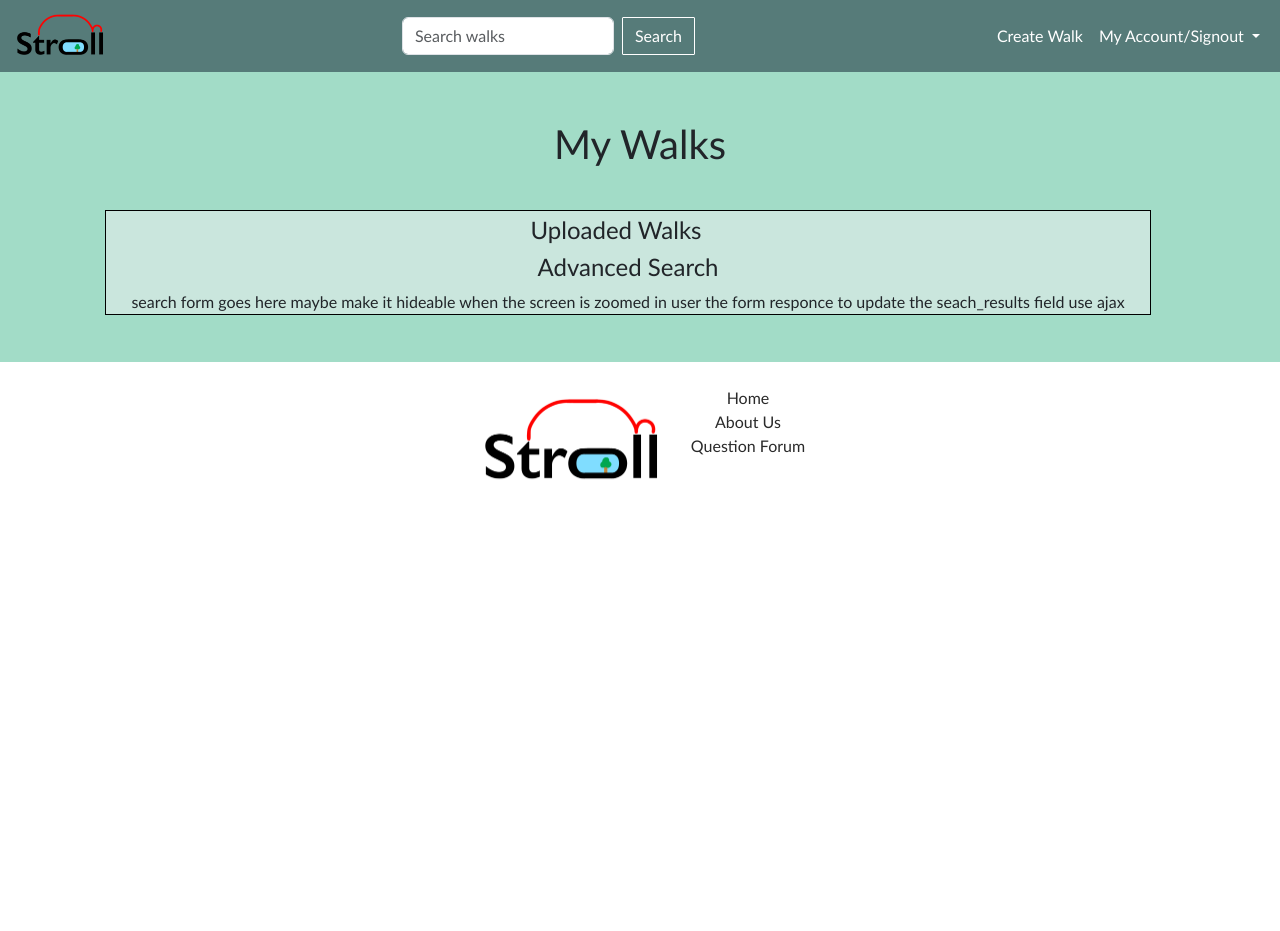
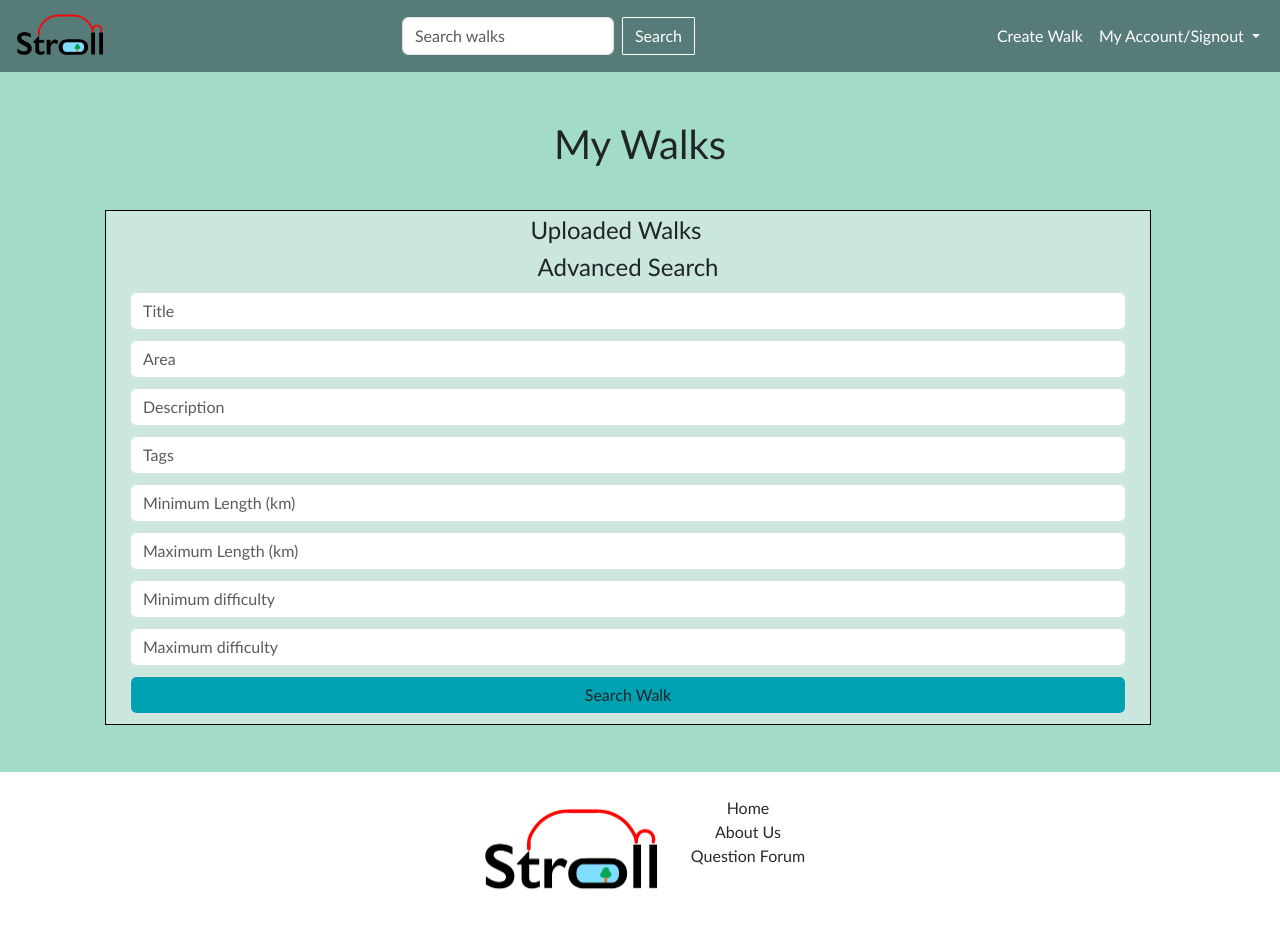
Before and after one commit to eepysleepyblaz/stroll_group_project, a Django app: page /stroll/my-profile/my-walks/ in a window 1280 px wide. Before the commit the page ends 480 px from the top, so only its background shows below. Run offline with Django 3.2, Linux system fonts and the light colour scheme; the visitor is signed in with stand-in values (Sample User, id 1); data that the repository does not hold is empty.

Commit message:
Search My Walks Working

```diff
--- a/stroll/views.py
+++ b/stroll/views.py
@@ -188,7 +188,49 @@ def my_walks(request):
     if not user.is_authenticated:
         return redirect(reverse('stroll:login'))
 
-    context_dict["walks"] = Walk.objects.filter(user=user)
+    def toInt(string):
+        if string != "":
+            return int(string)
+        else:
+            return string
+
+    context_dict = {}
+
+    form = SearchWalkForm()
+    if request.method == 'POST':
+        title = area = description = tags = min_length = max_length = min_difficulty = max_difficulty = search = ""
+        level = request.POST['form-level']
+
+        if level == 'advanced':
+            title = request.POST['title']
+            area = request.POST['area']
+            description = request.POST['description']
+            tags = request.POST['tags']
+
+            min_length = toInt(request.POST['min_length'])
+            max_length = toInt(request.POST['max_length'])
+            min_difficulty = toInt(request.POST['min_difficulty'])
+            max_difficulty = toInt(request.POST['max_difficulty'])
+
+            kwargdict = {'title__icontains': title,
+                    'area__icontains': area,
+                    'description__icontains': description,
+                    'tags__icontains': tags,}
+            if min_length:
+                kwargdict['length__gte'] = min_length*1000
+            if max_length:
+                kwargdict['length__lte'] = max_length*1000
+
+            if min_difficulty:
+                kwargdict['difficulty__gte'] = min_difficulty
+
+            if max_difficulty:
+                kwargdict['difficulty__lte'] = max_difficulty
+
+            context_dict["walks"] = Walk.objects.filter(**kwargdict, user=user)
+
+
+    context_dict['form'] = form
     return render(request, 'stroll/my_walks.html', context=context_dict)
 
 def my_questions(request):
--- a/templates/stroll/my_walks.html
+++ b/templates/stroll/my_walks.html
@@ -27,10 +27,23 @@
                 <div class="row">
                     <div class="col">
                         <h4>Advanced Search</h4>
-                        search form goes here
-                        maybe make it hideable when the screen is zoomed in
-                        user the form responce to update the seach_results field
-                        use ajax
+                        <form class="content_seperator" id="advanced_search_form" method="post" action="{% url 'stroll:my_walks' %}" >
+                            {% csrf_token %}
+
+                            <input class="form-control" type="text" name="title" value="" placeholder="Title" size="30" />
+                            <input class="form-control" type="text" name="area" value="" placeholder="Area" size="30" />
+                            <input class="form-control" type="text" name="description" value="" placeholder="Description" size="30" />
+                            <input class="form-control" type="text" name="tags" value="" placeholder="Tags" size="30" />
+
+                            <input class="form-control" type="number" name="min_length" value="" placeholder="Minimum Length (km)" min="0"/>
+                            <input class="form-control" type="number" name="max_length" value="" placeholder="Maximum Length (km)" min="0"/>
+                            <input class="form-control" type="number" name="min_difficulty" value="" placeholder="Minimum difficulty" min="1" max="10" />
+                            <input class="form-control" type="number" name="max_difficulty" value="" placeholder="Maximum difficulty" min="1" max="10" />
+
+                            <input type="hidden" name="form-level" value="advanced" />
+
+                            <input class="form-control submit_button" type="submit" name="submit" value="Search Walk" />
+                        </form>
                     </div>
                 </div>
             </div>
```
